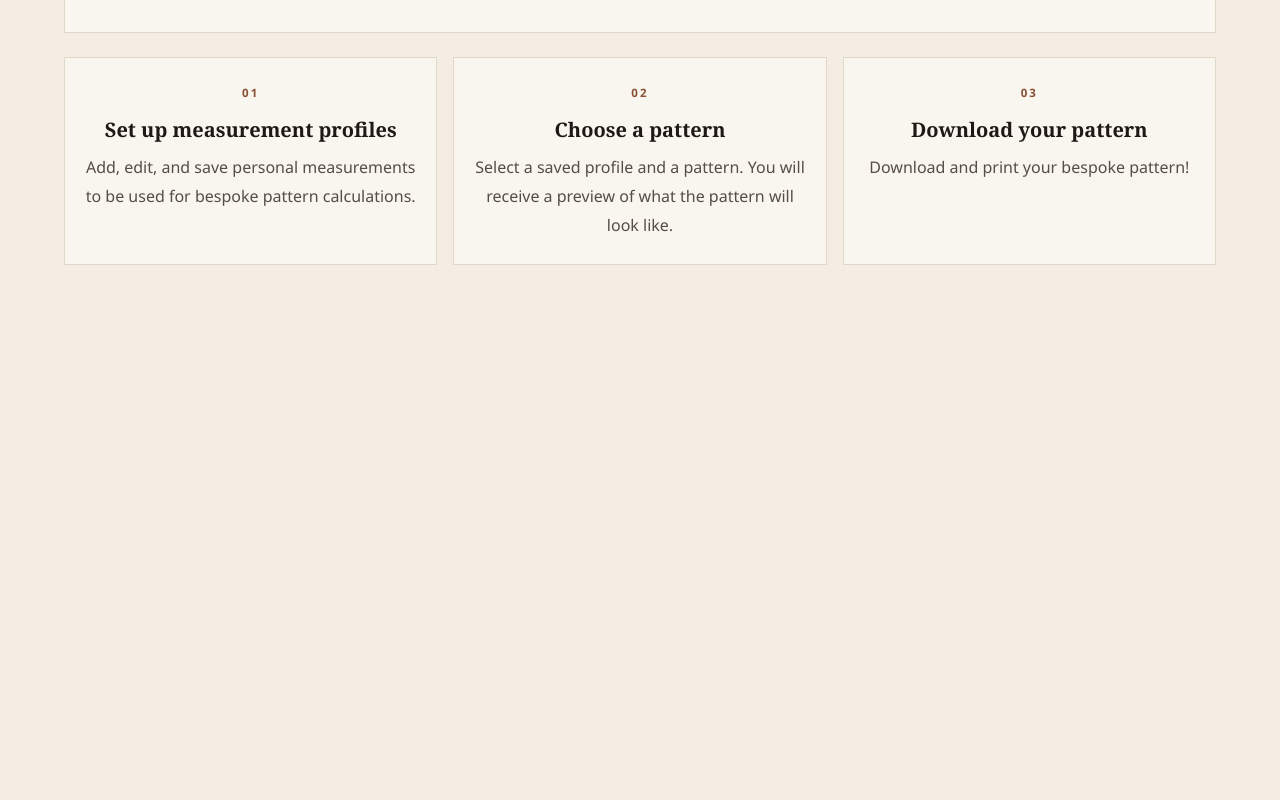
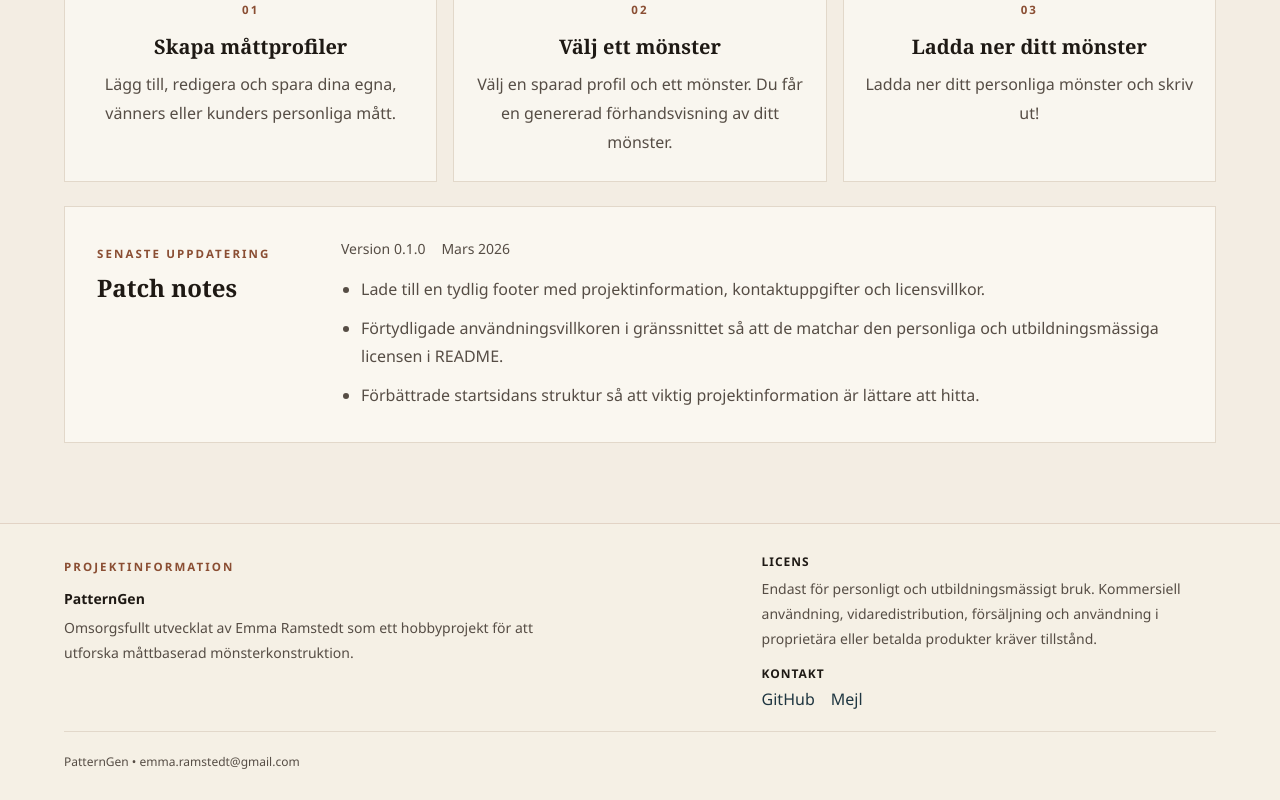
Before and after one commit to ramstedt/patterngen, a React (Vite) app: page / in a window 1280 px wide. Shown: the part 742-1542 px from the top of the page. Before the commit the page ends 1039 px from the top, so only its background shows below. Built offline with nearby package versions, Linux system fonts and the light colour scheme.

Commit message:
added footer and patch notes section

```diff
--- a/i18n/i18n.tsx
+++ b/i18n/i18n.tsx
@@ -1,4 +1,4 @@
-import React, { useMemo, useState } from 'react';
+import React, { useEffect, useMemo, useState } from 'react';
 import { I18nContext, type I18nContextValue } from './context';
 import { translations } from './translations';
 import type { Lang, TranslationKey } from './translations';
@@ -7,12 +7,15 @@ function getInitialLang(): Lang {
   const saved = localStorage.getItem('lang');
   if (saved === 'sv' || saved === 'en') return saved as Lang;
 
-  const browser = navigator.language.toLowerCase();
-  return browser.startsWith('sv') ? 'sv' : 'en';
+  return 'sv';
 }
 
 export function I18nProvider({ children }: { children: React.ReactNode }) {
   const [lang, setLangState] = useState<Lang>(() => getInitialLang());
+
+  useEffect(() => {
+    document.documentElement.lang = lang;
+  }, [lang]);
 
   const setLang = (nextLang: Lang) => {
     setLangState(nextLang);
--- a/i18n/translations.ts
+++ b/i18n/translations.ts
@@ -16,6 +16,26 @@ const en = {
   goToPatterns: 'Go to patterns',
   savedProfiles: 'Saved profiles',
   availablePatterns: 'Available patterns',
+  patchNotesKicker: 'Latest update',
+  patchNotesTitle: 'Patch notes',
+  patchNotesVersionLabel: 'Version 0.1.0',
+  patchNotesDateLabel: 'March 2026',
+  patchNotesItemOne:
+    'Introduced a dedicated footer with project ownership, contact details, and license guidance.',
+  patchNotesItemTwo:
+    'Clarified usage terms in the interface to match the personal and educational license in the README.',
+  patchNotesItemThree:
+    'Improved the landing page structure to make key project information easier to find.',
+  footerKicker: 'Project information',
+  footerTitle: 'PatternGen',
+  footerBody:
+    'Thoughtfully crafted by Emma Ramstedt as a hobby project exploring measurement-based pattern drafting.',
+  footerLicenseLabel: 'License',
+  footerLicenseBody:
+    'Personal and educational use only. Commercial use, redistribution, sale, and use in proprietary or paid products require permission.',
+  footerContactLabel: 'Contact',
+  footerGithubLink: 'GitHub',
+  footerEmailLink: 'Email',
   draftUnits: 'Draft units',
   startProfilesTitle: 'Set up measurement profiles',
   startProfilesBody:
@@ -158,6 +178,26 @@ const sv: Record<keyof typeof en, string> = {
   goToPatterns: 'Gå till mönster',
   savedProfiles: 'Sparade profiler',
   availablePatterns: 'Tillgängliga mönster',
+  patchNotesKicker: 'Senaste uppdatering',
+  patchNotesTitle: 'Patch notes',
+  patchNotesVersionLabel: 'Version 0.1.0',
+  patchNotesDateLabel: 'Mars 2026',
+  patchNotesItemOne:
+    'Lade till en tydlig footer med projektinformation, kontaktuppgifter och licensvillkor.',
+  patchNotesItemTwo:
+    'Förtydligade användningsvillkoren i gränssnittet så att de matchar den personliga och utbildningsmässiga licensen i README.',
+  patchNotesItemThree:
+    'Förbättrade startsidans struktur så att viktig projektinformation är lättare att hitta.',
+  footerKicker: 'Projektinformation',
+  footerTitle: 'PatternGen',
+  footerBody:
+    'Omsorgsfullt utvecklat av Emma Ramstedt som ett hobbyprojekt för att utforska måttbaserad mönsterkonstruktion.',
+  footerLicenseLabel: 'Licens',
+  footerLicenseBody:
+    'Endast för personligt och utbildningsmässigt bruk. Kommersiell användning, vidaredistribution, försäljning och användning i proprietära eller betalda produkter kräver tillstånd.',
+  footerContactLabel: 'Kontakt',
+  footerGithubLink: 'GitHub',
+  footerEmailLink: 'Mejl',
   draftUnits: 'Ritenheter',
   startProfilesTitle: 'Skapa måttprofiler',
   startProfilesBody:
--- a/src/App.tsx
+++ b/src/App.tsx
@@ -31,6 +31,7 @@ import Typography from '@mui/material/Typography';
 import MenuIcon from '@mui/icons-material/Menu';
 import { alpha } from '@mui/material/styles';
 import { useI18n } from '../i18n/useI18n';
+import { Footer } from './components/Footer/Footer';
 import { PATTERN_OPTIONS } from './lib/patterns';
 import { loadProfiles, subscribeProfiles } from './storage/profiles';
 import type { Profile } from './types/measurements';
@@ -98,7 +99,14 @@ export default function App() {
   }
 
   return (
-    <Box sx={{ minHeight: '100vh', bgcolor: 'background.default' }}>
+    <Box
+      sx={{
+        minHeight: '100vh',
+        bgcolor: 'background.default',
+        display: 'flex',
+        flexDirection: 'column',
+      }}
+    >
       <Box
         sx={{
           position: 'fixed',
@@ -298,7 +306,7 @@ export default function App() {
         </Box>
       </Drawer>
 
-      <Container maxWidth='lg' sx={{ py: 4 }}>
+      <Container maxWidth='lg' sx={{ py: 4, flexGrow: 1 }}>
         {currentPage === 'start' && (
           <Stack spacing={3}>
             <Paper
@@ -453,6 +461,64 @@ export default function App() {
                 </Card>
               ))}
             </Box>
+
+            <Paper
+              variant='outlined'
+              sx={{
+                p: { xs: 3, md: 4 },
+                borderColor: 'divider',
+                backgroundColor: alpha('#fbf8f2', 0.94),
+              }}
+            >
+              <Box
+                sx={{
+                  display: 'grid',
+                  gap: 3,
+                  gridTemplateColumns: {
+                    xs: '1fr',
+                    md: 'minmax(180px, 220px) minmax(0, 1fr)',
+                  },
+                  alignItems: 'start',
+                }}
+              >
+                <Stack spacing={0.75}>
+                  <Typography variant='overline' color='secondary.main'>
+                    {t('patchNotesKicker')}
+                  </Typography>
+                  <Typography variant='h5'>{t('patchNotesTitle')}</Typography>
+                </Stack>
+
+                <Stack spacing={2}>
+                  <Stack
+                    direction={{ xs: 'column', sm: 'row' }}
+                    spacing={{ xs: 0.5, sm: 2 }}
+                    sx={{ color: 'text.secondary' }}
+                  >
+                    <Typography variant='body2'>
+                      {t('patchNotesVersionLabel')}
+                    </Typography>
+                    <Typography variant='body2'>
+                      {t('patchNotesDateLabel')}
+                    </Typography>
+                  </Stack>
+
+                  <Stack component='ul' spacing={1.25} sx={{ m: 0, pl: 2.5 }}>
+                    {[t('patchNotesItemOne'), t('patchNotesItemTwo'), t('patchNotesItemThree')].map(
+                      (item) => (
+                        <Typography
+                          key={item}
+                          component='li'
+                          color='text.secondary'
+                          sx={{ lineHeight: 1.8 }}
+                        >
+                          {item}
+                        </Typography>
+                      ),
+                    )}
+                  </Stack>
+                </Stack>
+              </Box>
+            </Paper>
           </Stack>
         )}
 
@@ -524,6 +590,8 @@ export default function App() {
           </Stack>
         )}
       </Container>
+
+      <Footer />
     </Box>
   );
 }
--- /dev/null
+++ b/src/components/Footer/Footer.tsx
@@ -0,0 +1,120 @@
+import Box from '@mui/material/Box';
+import Container from '@mui/material/Container';
+import Divider from '@mui/material/Divider';
+import Link from '@mui/material/Link';
+import Stack from '@mui/material/Stack';
+import Typography from '@mui/material/Typography';
+import { alpha } from '@mui/material/styles';
+import { useI18n } from '../../../i18n/useI18n';
+
+export function Footer() {
+  const { t } = useI18n();
+
+  return (
+    <Box
+      component='footer'
+      sx={{
+        mt: 6,
+        borderTop: 1,
+        borderColor: alpha('#8a4e33', 0.18),
+        backgroundColor: alpha('#f7f1e7', 0.72),
+      }}
+    >
+      <Container maxWidth='lg' sx={{ py: { xs: 3, md: 3.5 } }}>
+        <Stack spacing={2.5}>
+          <Box
+            sx={{
+              display: 'grid',
+              gap: 2,
+              gridTemplateColumns: {
+                xs: '1fr',
+                md: 'minmax(0, 1.2fr) minmax(280px, 0.8fr)',
+              },
+              alignItems: 'start',
+            }}
+          >
+            <Stack spacing={0.75}>
+              <Typography variant='overline' color='secondary.main'>
+                {t('footerKicker')}
+              </Typography>
+              <Typography variant='body2' sx={{ fontWeight: 600, color: 'text.primary' }}>
+                {t('footerTitle')}
+              </Typography>
+              <Typography
+                variant='body2'
+                color='text.secondary'
+                sx={{ maxWidth: '62ch', lineHeight: 1.8 }}
+              >
+                {t('footerBody')}
+              </Typography>
+            </Stack>
+
+            <Stack spacing={1.5}>
+              <Box>
+                <Typography
+                  variant='caption'
+                  sx={{
+                    display: 'block',
+                    mb: 0.5,
+                    color: 'text.primary',
+                    fontWeight: 700,
+                    letterSpacing: '0.08em',
+                    textTransform: 'uppercase',
+                  }}
+                >
+                  {t('footerLicenseLabel')}
+                </Typography>
+                <Typography variant='body2' color='text.secondary' sx={{ lineHeight: 1.8 }}>
+                  {t('footerLicenseBody')}
+                </Typography>
+              </Box>
+
+              <Box>
+                <Typography
+                  variant='caption'
+                  sx={{
+                    display: 'block',
+                    mb: 0.5,
+                    color: 'text.primary',
+                    fontWeight: 700,
+                    letterSpacing: '0.08em',
+                    textTransform: 'uppercase',
+                  }}
+                >
+                  {t('footerContactLabel')}
+                </Typography>
+                <Stack
+                  direction={{ xs: 'column', sm: 'row' }}
+                  spacing={{ xs: 0.75, sm: 2 }}
+                >
+                  <Link
+                    href='https://github.com/ramstedt/patterngen'
+                    target='_blank'
+                    rel='noreferrer'
+                    underline='hover'
+                    color='primary.main'
+                  >
+                    {t('footerGithubLink')}
+                  </Link>
+                  <Link
+                    href='mailto:emma.ramstedt@gmail.com'
+                    underline='hover'
+                    color='primary.main'
+                  >
+                    {t('footerEmailLink')}
+                  </Link>
+                </Stack>
+              </Box>
+            </Stack>
+          </Box>
+
+          <Divider />
+
+          <Typography variant='caption' color='text.secondary'>
+            {t('footerTitle')} • emma.ramstedt@gmail.com
+          </Typography>
+        </Stack>
+      </Container>
+    </Box>
+  );
+}
--- a/src/lib/patterns/index.ts
+++ b/src/lib/patterns/index.ts
@@ -15,12 +15,11 @@ const patternRegistry = {
   straightSkirt: straightSkirtPattern,
 } satisfies Record<string, PatternDefinition>;
 
-export const PATTERN_OPTIONS = Object.keys(patternRegistry) as PatternOption[];
+export const PATTERN_OPTIONS: PatternOption[] = ['straightSkirt'];
 export const PATTERN_CATEGORIES: {
   category: PatternCategory;
   patterns: PatternOption[];
 }[] = [
-  { category: 'bodices', patterns: ['bodiceWithoutDarts'] },
   { category: 'skirts', patterns: ['straightSkirt'] },
 ];
 
```
